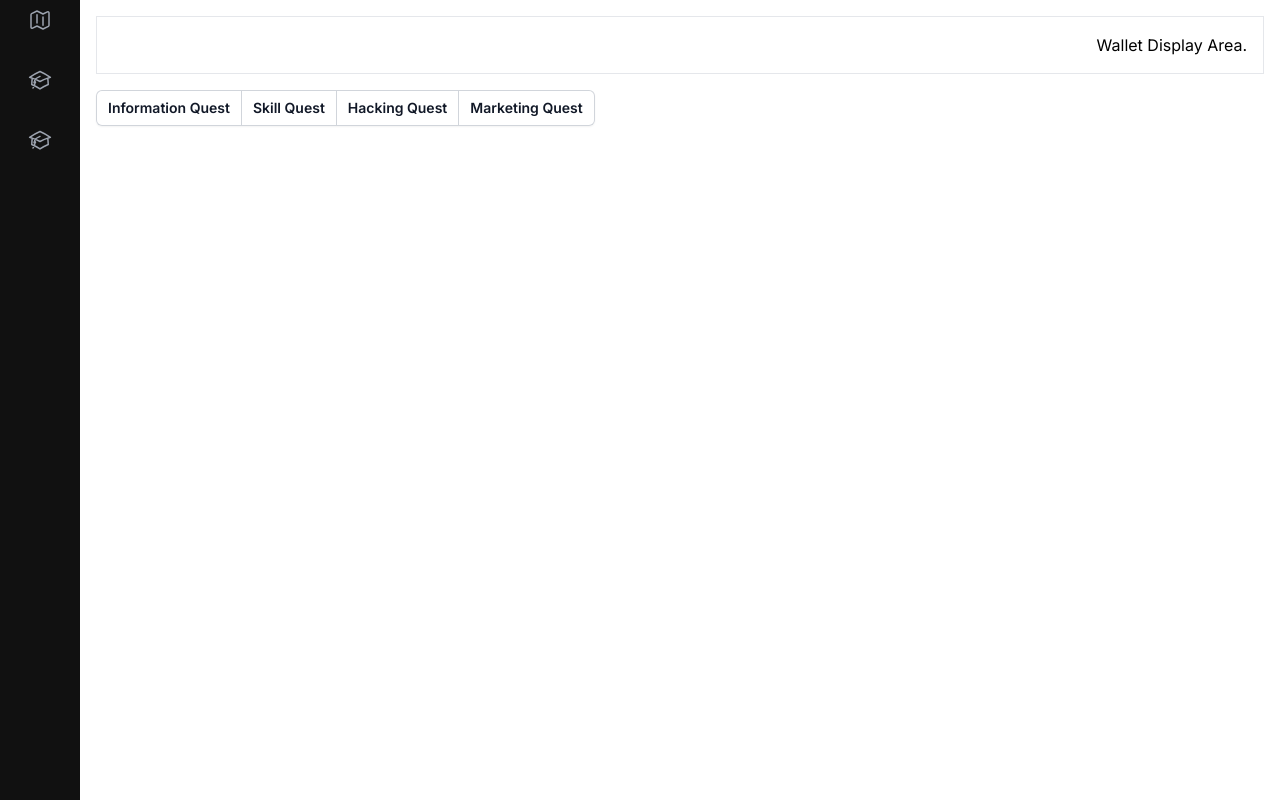
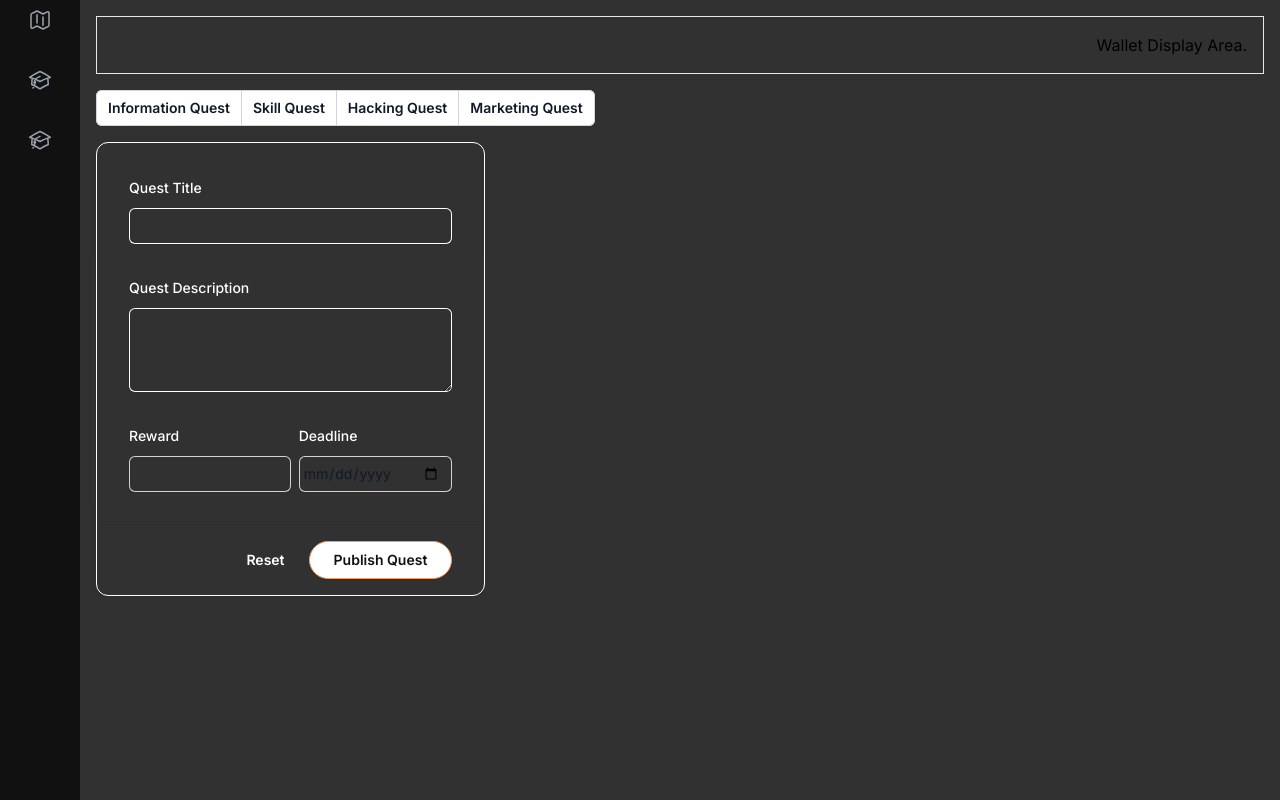
Before and after one commit to Overseas-Study/quest, a Next.js app in the folder quest/: page /quest in a window 1280 px wide. Built offline with nearby package versions, Linux system fonts and the light colour scheme.

Commit message:
information quest form template complete

```diff
--- a/quest/app/layout.jsx
+++ b/quest/app/layout.jsx
@@ -17,7 +17,7 @@ export default function RootLayout({ children }) {
           <div className="w-full flex-none md:w-20">
             <SideNav />
           </div>
-          <div className="w-full">
+          <div className="w-full bg-custom-secondary">
             <div className="flex-grow p-2 h-screen bg-custom-white md:overflow-y-auto md:p-4">
               {children}
             </div>
--- a/quest/app/page.jsx
+++ b/quest/app/page.jsx
@@ -1,3 +1,5 @@
+/** This is the landing/home page of the application. */
+
 import Landing from "@/components/Landing";
 
 export default function Home() {
--- a/quest/app/quest/page.jsx
+++ b/quest/app/quest/page.jsx
@@ -1,5 +1,5 @@
 import Header from "@/components/Header";
-import QuestTypeSelection from "@/components/QuestTypeSelection";
+import QuestTypeSelection from "@/components/quests/QuestTypeSelection";
 
 export default function Quest() {
   return (
--- a/quest/components/QuestTypeSelection.jsx
+++ /dev/null
@@ -1,32 +0,0 @@
-const QuestTypeSelection = () => {
-  return (
-    <span className="isolate inline-flex rounded-md shadow-sm">
-      <button
-        type="button"
-        className="relative inline-flex items-center rounded-l-md bg-white px-3 py-2 text-sm font-semibold text-gray-900 ring-1 ring-inset ring-gray-300 hover:bg-gray-50 focus:z-10"
-      >
-        Information Quest
-      </button>
-      <button
-        type="button"
-        className="relative -ml-px inline-flex items-center bg-white px-3 py-2 text-sm font-semibold text-gray-900 ring-1 ring-inset ring-gray-300 hover:bg-gray-50 focus:z-10"
-      >
-        Skill Quest
-      </button>
-      <button
-        type="button"
-        className="relative -ml-px inline-flex items-center bg-white px-3 py-2 text-sm font-semibold text-gray-900 ring-1 ring-inset ring-gray-300 hover:bg-gray-50 focus:z-10"
-      >
-        Hacking Quest
-      </button>
-      <button
-        type="button"
-        className="relative -ml-px inline-flex items-center rounded-r-md bg-white px-3 py-2 text-sm font-semibold text-gray-900 ring-1 ring-inset ring-gray-300 hover:bg-gray-50 focus:z-10"
-      >
-        Marketing Quest
-      </button>
-    </span>
-  );
-};
-
-export default QuestTypeSelection;
--- /dev/null
+++ b/quest/components/quests/HackingQuestForm.jsx
@@ -0,0 +1,7 @@
+const HackingQuestForm = () => {
+    return (
+        <div>This is hacking quest.</div>
+    );
+}
+
+export default HackingQuestForm;
--- /dev/null
+++ b/quest/components/quests/InformationQuestForm.jsx
@@ -0,0 +1,106 @@
+const InformationQuestForm = () => {
+  const handleSubmit = (e) => {
+    e.preventDefault();
+  };
+
+  return (
+    <form
+      onSubmit={handleSubmit}
+      className="border border-custom-primary shadow-sm ring-1 ring-gray-900/5 w-1/3 sm:rounded-xl md:col-span-2"
+    >
+      <div className="px-4 py-6 sm:p-8">
+        <div className="grid max-w-2xl grid-cols-1 gap-x-6 gap-y-8 sm:grid-cols-6">
+          <div className="col-span-full">
+            <label
+              htmlFor="quest-title"
+              className="text-sm font-medium leading-6 text-custom-primary"
+            >
+              Quest Title
+            </label>
+            <div className="mt-2">
+              <div className="flex rounded-md shadow-sm ring-1 ring-inset ring-custom-primary focus-within:ring-2 focus-within:ring-inset focus-within:ring-indigo-600">
+                <input
+                  id="quest-title"
+                  name="quest-title"
+                  type="text"
+                  className="block flex-1 border-0 bg-transparent py-1.5 pl-1 text-custom-gray placeholder:text-custom-gray focus:ring-0 sm:text-sm sm:leading-6"
+                />
+              </div>
+            </div>
+          </div>
+
+          <div className="col-span-full">
+            <label
+              htmlFor="quest-description"
+              className="block text-sm font-medium leading-6 text-custom-primary"
+            >
+              Quest Description
+            </label>
+            <div className="mt-2">
+              <textarea
+                id="quest-description"
+                name="quest-description"
+                rows={3}
+                className="block w-full rounded-md border-0 bg-transparent py-1.5 text-gray-900 shadow-sm ring-1 ring-inset ring-custom-primary placeholder:text-gray-400 focus:ring-2 focus:ring-inset focus:ring-indigo-600 sm:text-sm sm:leading-6"
+              />
+            </div>
+          </div>
+          <div className="col-span-full flex justify-between gap-x-2">
+            <div className="w-1/2">
+              <label
+                htmlFor="reward"
+                className="block text-sm font-medium leading-6 text-custom-primary"
+              >
+                Reward
+              </label>
+              <div className="mt-2">
+                <div className="flex rounded-md shadow-sm ring-1 ring-inset ring-gray-300 focus-within:ring-2 focus-within:ring-inset focus-within:ring-indigo-600 sm:max-w-md">
+                  <input
+                    id="reward"
+                    name="reward"
+                    type="number"
+                    className="block flex-1 border-0 bg-transparent py-1.5 pl-1 text-gray-900 placeholder:text-gray-400 focus:ring-0 sm:text-sm sm:leading-6"
+                  />
+                </div>
+              </div>
+            </div>
+            <div className="w-1/2">
+              <label
+                htmlFor="deadline"
+                className="block text-sm font-medium leading-6 text-custom-primary"
+              >
+                Deadline
+              </label>
+              <div className="mt-2">
+                <div className="flex rounded-md shadow-sm ring-1 ring-inset ring-gray-300 focus-within:ring-2 focus-within:ring-inset focus-within:ring-indigo-600 sm:max-w-md">
+                  <input
+                    id="deadline"
+                    name="deadline"
+                    type="date"
+                    className="block flex-1 border-0 bg-transparent py-1.5 pl-1 text-gray-900 focus:ring-0 sm:text-sm sm:leading-6"
+                  />
+                </div>
+              </div>
+            </div>
+          </div>
+        </div>
+      </div>
+      <div className="flex items-center justify-end gap-x-6 border-t border-gray-900/10 px-4 py-4 sm:px-8">
+        <button
+          type="button"
+          className="text-sm font-semibold leading-6 text-custom-primary"
+        >
+          Reset
+        </button>
+        <button
+          type="submit"
+          className="rounded-full bg-custom-primary px-6 py-2 border border border-custom-accent text-sm font-semibold text-custom-black shadow-sm hover:bg-indigo-500 focus-visible:outline focus-visible:outline-2 focus-visible:outline-offset-2 focus-visible:outline-indigo-600"
+        >
+          Publish Quest
+        </button>
+      </div>
+    </form>
+  );
+};
+
+export default InformationQuestForm;
--- /dev/null
+++ b/quest/components/quests/MarketingQuestForm.jsx
@@ -0,0 +1,7 @@
+const MarketingQuestForm = () => {
+    return (
+        <div>This is marketing quest.</div>
+    );
+}
+
+export default MarketingQuestForm;
--- /dev/null
+++ b/quest/components/quests/QuestTypeSelection.jsx
@@ -0,0 +1,65 @@
+/** This component will handle quest selection, and quest forms redenring for different types of quests. */
+"use client";
+
+import { useState } from "react";
+import InformationQuestForm from "./InformationQuestForm";
+import SkillQuestForm from "./SkillQuestForm";
+import HackingQuestForm from "./HackingQuestForm";
+import MarketingQuestForm from "./MarketingQuestForm";
+
+const QuestTypeSelection = () => {
+  const [selectedType, setType] = useState("information");
+  const chooseQuest = (e) => {
+    setType(e.target.id);
+  };
+
+  return (
+    <div className="flex flex-col gap-y-4">
+      <buttonGroup>
+        <span className="isolate inline-flex rounded-md shadow-sm">
+          <button
+            id="information"
+            type="button"
+            className="relative inline-flex items-center rounded-l-md bg-white px-3 py-2 text-sm font-semibold text-gray-900 ring-1 ring-inset ring-gray-300 hover:bg-gray-50 focus:z-10"
+            onClick={chooseQuest}
+          >
+            Information Quest
+          </button>
+          <button
+            id="skill"
+            type="button"
+            className="relative -ml-px inline-flex items-center bg-white px-3 py-2 text-sm font-semibold text-gray-900 ring-1 ring-inset ring-gray-300 hover:bg-gray-50 focus:z-10"
+            onClick={chooseQuest}
+          >
+            Skill Quest
+          </button>
+          <button
+            id="hacking"
+            type="button"
+            className="relative -ml-px inline-flex items-center bg-white px-3 py-2 text-sm font-semibold text-gray-900 ring-1 ring-inset ring-gray-300 hover:bg-gray-50 focus:z-10"
+            onClick={chooseQuest}
+          >
+            Hacking Quest
+          </button>
+          <button
+            id="marketing"
+            type="button"
+            className="relative -ml-px inline-flex items-center rounded-r-md bg-white px-3 py-2 text-sm font-semibold text-gray-900 ring-1 ring-inset ring-gray-300 hover:bg-gray-50 focus:z-10"
+            onClick={chooseQuest}
+          >
+            Marketing Quest
+          </button>
+        </span>
+      </buttonGroup>
+      {/* Display selected quest form. */}
+      <questDisplay>
+        {selectedType === "information" && <InformationQuestForm />}
+        {selectedType === "skill" && <SkillQuestForm />}
+        {selectedType === "hacking" && <HackingQuestForm />}
+        {selectedType === "marketing" && <MarketingQuestForm />}
+      </questDisplay>
+    </div>
+  );
+};
+
+export default QuestTypeSelection;
--- /dev/null
+++ b/quest/components/quests/SkillQuestForm.jsx
@@ -0,0 +1,7 @@
+const SkillQuestForm = () => {
+    return (
+        <div>This is skill quest.</div>
+    );
+}
+
+export default SkillQuestForm;
--- /dev/null
+++ b/quest/lib/actions.js
@@ -0,0 +1 @@
+"use server";
--- a/quest/package.json
+++ b/quest/package.json
@@ -10,6 +10,7 @@
   },
   "dependencies": {
     "@heroicons/react": "^2.1.5",
+    "@tailwindcss/forms": "^0.5.7",
     "clsx": "^2.1.1",
     "next": "14.2.5",
     "outline": "link:@heroicons/react/24/outline",
--- a/quest/tailwind.config.js
+++ b/quest/tailwind.config.js
@@ -21,5 +21,7 @@ module.exports = {
       },
     },
   },
-  plugins: [],
+  plugins: [
+    require('@tailwindcss/forms'),
+  ],
 };
```
Also changed, not shown: 1 other file (tests, documents, lock files or other folders).
